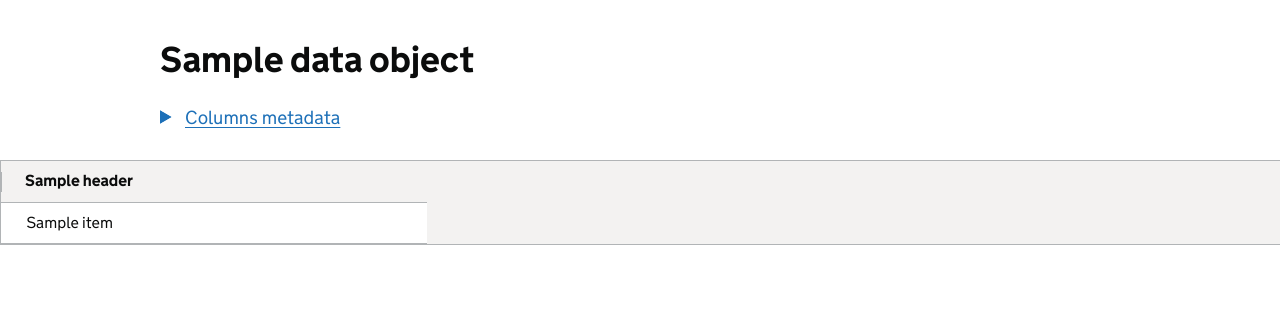
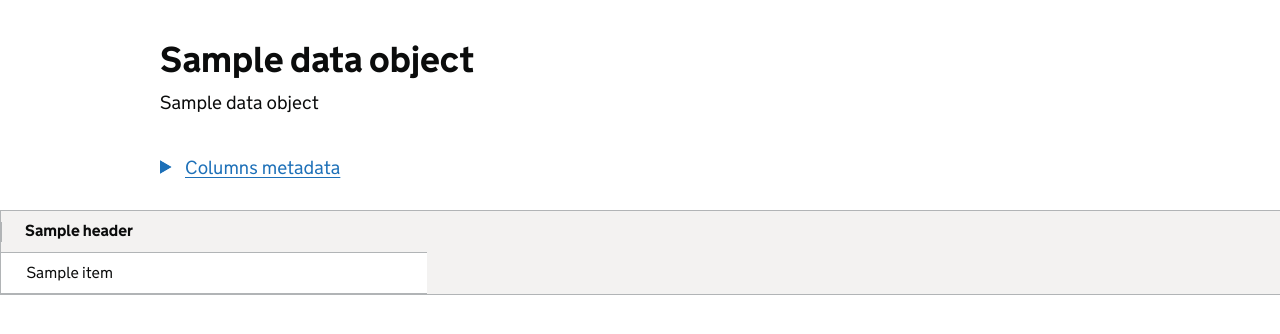
Before and after one commit to uktrade/trade-data-catalogue, a Django app: template trade_data_catalogue/templates/dataset_catalogue/preview.html in a window 1280 px wide. Shown: the part 116-450 px from the top of the page. Run offline with Django 5.2, Linux system fonts and the light colour scheme; the template is opened without the code that fills it: most values are stand-ins (such as "Sample title", 1, 10 or a date in 2020).

Commit message:
Add title and subtitle for metadata

```diff
--- a/trade_data_catalogue/templates/dataset_catalogue/preview.html
+++ b/trade_data_catalogue/templates/dataset_catalogue/preview.html
@@ -6,12 +6,18 @@
 />
 {% endblock %} {% block content %}
 <div class="govuk-width-container">
-  <h1
-    class="govuk-heading-l govuk-!-static-margin-bottom-2"
-    data-testid="dataset-details-header"
+  <div
+    class="govuk-!-static-margin-bottom-5"
+    data-testid="dataset-details-header-container"
   >
-    {{dataset.data_object.title}}
-  </h1>
+    <h1
+      class="govuk-heading-l govuk-!-static-margin-bottom-2"
+      data-testid="dataset-details-header"
+    >
+      {{dataset.data_object.title}}
+    </h1>
+    <p class="govuk-body">{{dataset.data_object.subtitle}}</p>
+  </div>
   <!-- <p>{{row_count}}</p> -->
   <div
     class="govuk-!-static-padding-top-3"
```
Also changed, not shown: trade_data_catalogue/dataset_catalogue/models.py (+10 -1 lines).
